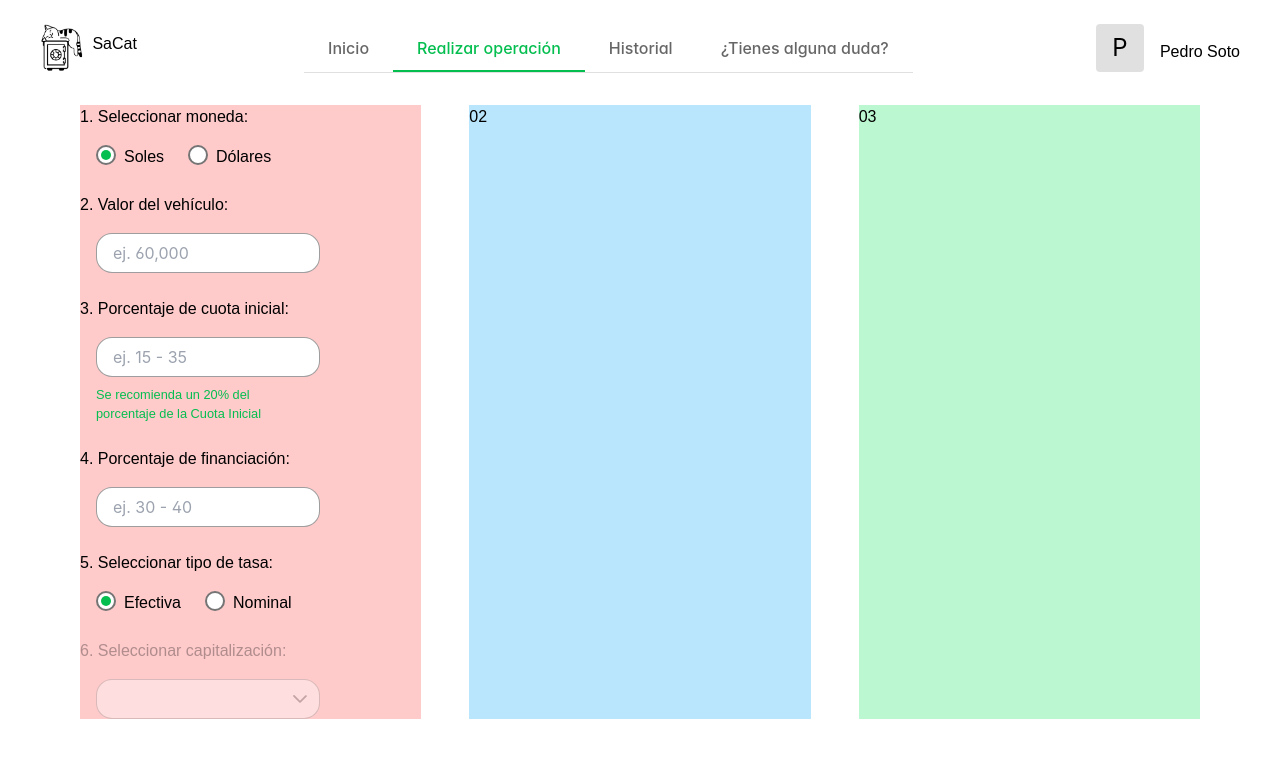
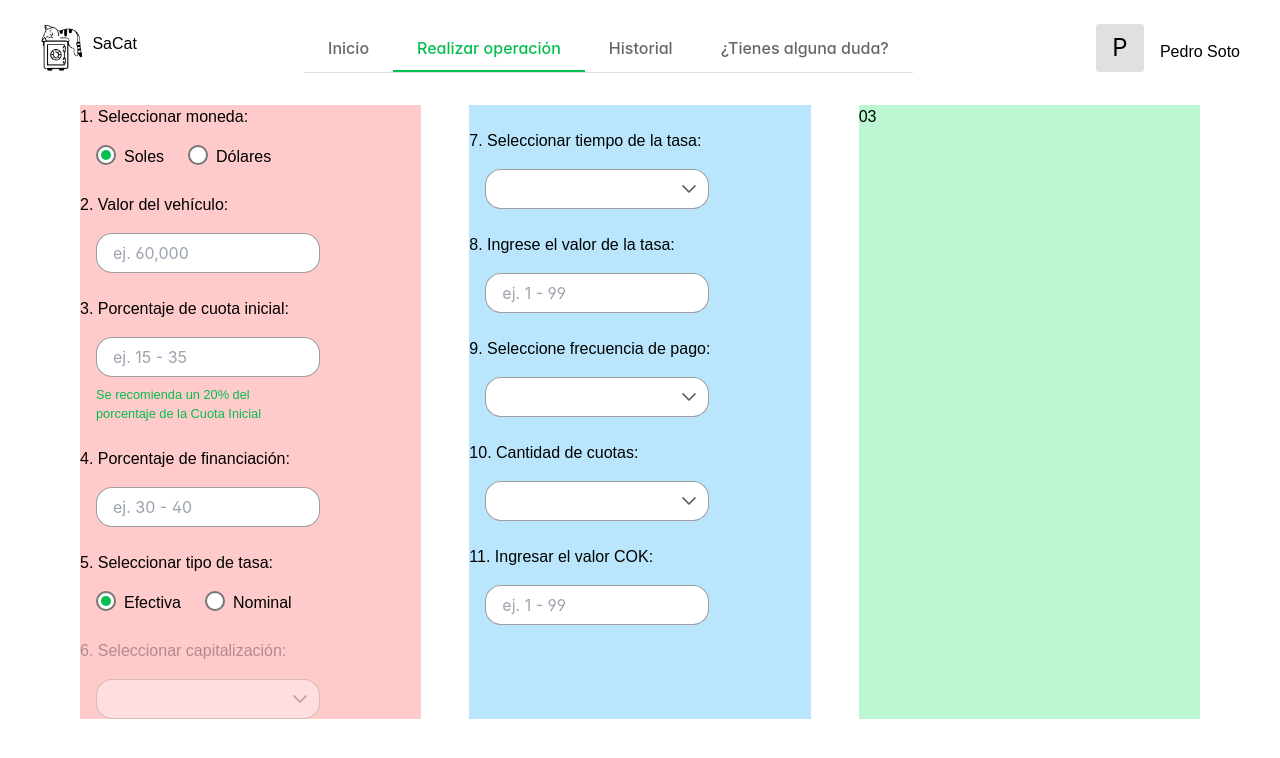
Before and after one commit to SaCat-Fintech/app-frontend, a Nuxt app: page /session/operation in a window 1280 px wide. Shown: the top 758 px of the page. Built offline with nearby package versions, Linux system fonts and the light colour scheme; a web font is replaced by a local one.

Commit message:
feat: Select options 7 to 11 - 2nd column

```diff
--- a/pages/session/operation.vue
+++ b/pages/session/operation.vue
@@ -72,7 +72,7 @@
         </div>
         <div class="card flex justify-content-center">
           <Dropdown
-            v-model="ratePeriod"
+            v-model="capitalization"
             :options="capitalizations"
             showClear
             optionLabel="name"
@@ -81,7 +81,62 @@
           />
         </div>
       </div>
-      <div class="bg-sky-200" id="col-2">02</div>
+      <div class="bg-sky-200" id="col-2">
+        <div class="mt-6">7. Seleccionar tiempo de la tasa:</div>
+        <div class="card flex justify-content-center">
+          <Dropdown
+            v-model="ratePeriod"
+            :options="capitalizations"
+            showClear
+            optionLabel="name"
+            class="h-10 mt-4 ml-4"
+          />
+        </div>
+        <div class="flex flex-col">
+          <div class="mt-6">8. Ingrese el valor de la tasa:</div>
+          <InputNumber
+            placeholder="ej. 1 - 99"
+            id="number-input"
+            v-model="rateValue"
+            suffix="%"
+            :min="1"
+            :max="99"
+            class="h-10 mt-4 ml-4 w-20"
+          />
+        </div>
+        <div class="mt-6">9. Seleccione frecuencia de pago:</div>
+        <div class="card flex justify-content-center">
+          <Dropdown
+            v-model="paymentFrequency"
+            :options="capitalizations"
+            showClear
+            optionLabel="name"
+            class="h-10 mt-4 ml-4"
+          />
+        </div>
+        <div class="mt-6">10. Cantidad de cuotas:</div>
+        <div class="card flex justify-content-center">
+          <Dropdown
+            v-model="feesAmount"
+            :options="feesAmounts"
+            showClear
+            optionLabel="name"
+            class="h-10 mt-4 ml-4"
+          />
+        </div>
+        <div class="flex flex-col">
+          <div class="mt-6">11. Ingresar el valor COK:</div>
+          <InputNumber
+            placeholder="ej. 1 - 99"
+            id="number-input"
+            v-model="cok"
+            :min="1"
+            :max="99"
+            class="h-10 mt-4 ml-4 w-20"
+          />
+        </div>
+      </div>
+
       <div class="bg-green-200" id="col-3">03</div>
     </div>
   </div>
@@ -96,17 +151,23 @@ export default {
       initialPaymentPercentage: null,
       financingPercentage: null,
       rateType: "effective",
+      rateValue: null,
+      capitalization: null,
       ratePeriod: null,
+      paymentFrequency: null,
+      feesAmount: null,
+      cok: null,
       capitalizations: [
-        { name: "ANUAL" },
-        { name: "SEMESTRAL" },
-        { name: "CUATRIMESTRAL" },
-        { name: "TRIMESTRAL" },
-        { name: "BIMESTRAL" },
-        { name: "MENSUAL" },
-        { name: "QUINCENAL" },
-        { name: "DIARIO" },
+        { name: "Anual" },
+        { name: "Semestral" },
+        { name: "Cuatrimestral" },
+        { name: "Trimestral" },
+        { name: "Bimestral" },
+        { name: "Mensual" },
+        { name: "Quincenal" },
+        { name: "Diario" },
       ],
+      feesAmounts: [{ name: "24" }, { name: "36" }],
     };
   },
   computed: {
```
